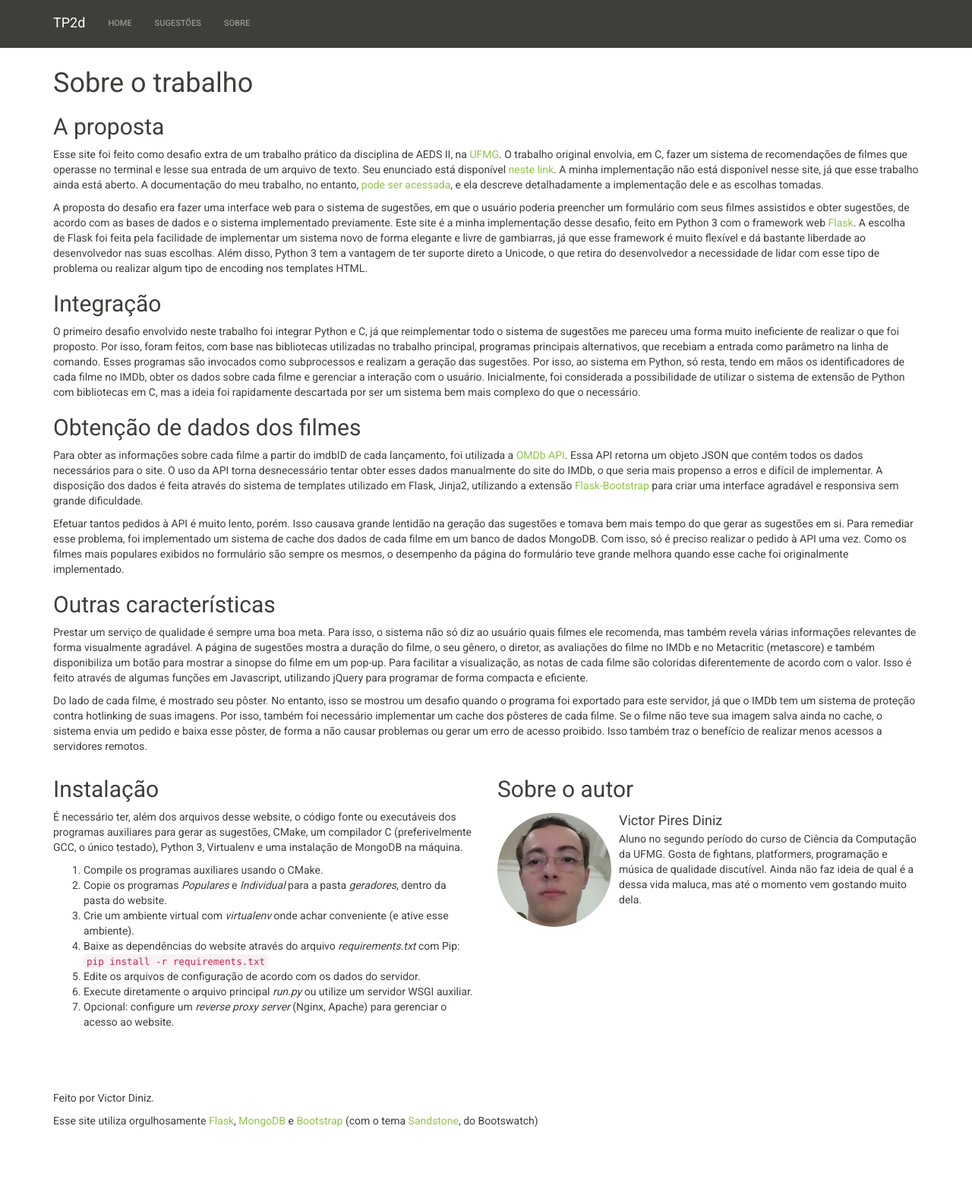
After one commit to Blekwave/AEDS2, a Flask app: page /sobre in a window 1280 px wide. The commit adds this page. Shown: the whole page at 76% size. Run offline with Flask 2, Linux system fonts and the light colour scheme; parts of the project's set-up code (start-up, migrations or seed data) failed here and were passed over; some libraries are stand-ins or nearby versions.

Commit message:
Conteúdo adicionado à página principal, adicionada página sobre o site

```diff
--- a/tp2/webapp/webapp/sugestoes/engine.py
+++ b/tp2/webapp/webapp/sugestoes/engine.py
@@ -12,9 +12,11 @@ def mais_populares(num):
     """
     end_processo = os.path.join(
         current_app.config['BASEDIR'], current_app.config['G_POPULARES'])
+    # Invoca o subprocesso que calcula os filmes mais populares
     processo = subprocess.Popen([end_processo, current_app.config['G_CONFIG'], str(
         current_app.config['NUM_ASSISTIDOS'])], stdout=subprocess.PIPE)
     lista_filmes = []
+    # Lê os filmes a partir do pipe da saída padrão até eof
     while True:
         linha = processo.stdout.readline()
         if not linha:  # eof
@@ -41,8 +43,10 @@ def sugestoes(assistidos, num):
     assistidos_str = [str(x) for x in assistidos]
     p_params = [end_processo, current_app.config['G_CONFIG'],
                 str(current_app.config['NUM_SUGESTOES'])] + assistidos_str
+    # Invoca o subprocesso que calcula os filmes sugeridos so usuário
     processo = subprocess.Popen(p_params, stdout=subprocess.PIPE)
     lista_filmes = []
+    # Lê os filmes a partir do pipe da saída padrão até eof
     while True:
         linha = processo.stdout.readline()
         if not linha:  # eof
--- a/tp2/webapp/webapp/templates/base.html
+++ b/tp2/webapp/webapp/templates/base.html
@@ -6,6 +6,7 @@
 <link rel="stylesheet" type="text/css" href="{{ url_for('static', filename='bootstrap.min.css') }}"/>
 <link rel="stylesheet" type="text/css" href="{{ url_for('static', filename='style.css') }}"/>
 <link href="//maxcdn.bootstrapcdn.com/font-awesome/4.2.0/css/font-awesome.min.css" rel="stylesheet">
+<link rel="icon" type="image/png" href="{{ url_for('static', filename='favicon.png') }}">
 {% endblock %}
 
 {% block navbar %}
@@ -26,7 +27,8 @@
     <div class="collapse navbar-collapse" id="bs-example-navbar-collapse-1">
       <ul class="nav navbar-nav">
         <li><a href="{{ url_for('views.index') }}">Home</a></li>
-        <li><a href="{{ url_for('views.form') }}">Sugest&otilde;es</a></li>
+        <li><a href="{{ url_for('views.form') }}">Sugestões</a></li>
+        <li><a href="{{ url_for('views.sobre') }}">Sobre</a></li>
       </ul>
     </div><!-- /.navbar-collapse -->
   </div>
--- /dev/null
+++ b/tp2/webapp/webapp/templates/sobre.html
@@ -0,0 +1,56 @@
+{% extends "base.html" %}
+
+{% block title %}Sobre o trabalho{% endblock %}
+
+{% block container %}
+<h1>Sobre o trabalho</h1>
+
+<h2>A proposta</h2>
+<p>Esse site foi feito como desafio extra de um trabalho prático da disciplina de AEDS II, na <a href="http://ufmg.br">UFMG</a>. O trabalho original envolvia, em C, fazer um sistema de recomendações de filmes que operasse no terminal e lesse sua entrada de um arquivo de texto. Seu enunciado está disponível <a href="{{ url_for('static', filename='enunciado.pdf') }}">neste link</a>. A minha implementação não está disponível nesse site, já que esse trabalho ainda está aberto. A documentação do meu trabalho, no entanto, <a href="{{ url_for('static', filename='doc.pdf') }}">pode ser acessada</a>, e ela descreve detalhadamente a implementação dele e as escolhas tomadas.</p>
+<p>A proposta do desafio era fazer uma interface web para o sistema de sugestões, em que o usuário poderia preencher um formulário com seus filmes assistidos e obter sugestões, de acordo com as bases de dados e o sistema implementado previamente. Este site é a minha implementação desse desafio, feito em Python 3 com o framework web <a href="http://flask.pocoo.org/">Flask</a>. A escolha de Flask foi feita pela facilidade de implementar um sistema novo de forma elegante e livre de gambiarras, já que esse framework é muito flexível e dá bastante liberdade ao desenvolvedor nas suas escolhas. Além disso, Python 3 tem a vantagem de ter suporte direto a Unicode, o que retira do desenvolvedor a necessidade de lidar com esse tipo de problema ou realizar algum tipo de encoding nos templates HTML.</p>
+
+<h2>Integração</h2>
+<p>O primeiro desafio envolvido neste trabalho foi integrar Python e C, já que reimplementar todo o sistema de sugestões me pareceu uma forma muito ineficiente de realizar o que foi proposto. Por isso, foram feitos, com base nas bibliotecas utilizadas no trabalho principal, programas principais alternativos, que recebiam a entrada como parâmetro na linha de comando. Esses programas são invocados como subprocessos e realizam a geração das sugestões. Por isso, ao sistema em Python, só resta, tendo em mãos os identificadores de cada filme no IMDb, obter os dados sobre cada filme e gerenciar a interação com o usuário. Inicialmente, foi considerada a possibilidade de utilizar o sistema de extensão de Python com bibliotecas em C, mas a ideia foi rapidamente descartada por ser um sistema bem mais complexo do que o necessário.</p>
+
+<h2>Obtenção de dados dos filmes</h2>
+<p>Para obter as informações sobre cada filme a partir do imdbID de cada lançamento, foi utilizada a <a href="http://www.omdbapi.com/">OMDb API</a>. Essa API retorna um objeto JSON que contém todos os dados necessários para o site. O uso da API torna desnecessário tentar obter esses dados manualmente do site do IMDb, o que seria mais propenso a erros e difícil de implementar. A disposição dos dados é feita através do sistema de templates utilizado em Flask, Jinja2, utilizando a extensão <a href="http://pythonhosted.org/Flask-Bootstrap/">Flask-Bootstrap</a> para criar uma interface agradável e responsiva sem grande dificuldade.</p>
+<p>Efetuar tantos pedidos à API é muito lento, porém. Isso causava grande lentidão na geração das sugestões e tomava bem mais tempo do que gerar as sugestões em si. Para remediar esse problema, foi implementado um sistema de cache dos dados de cada filme em um banco de dados MongoDB. Com isso, só é preciso realizar o pedido à API uma vez. Como os filmes mais populares exibidos no formulário são sempre os mesmos, o desempenho da página do formulário teve grande melhora quando esse cache foi originalmente implementado.</p>
+
+<h2>Outras características</h2>
+<p>Prestar um serviço de qualidade é sempre uma boa meta. Para isso, o sistema não só diz ao usuário quais filmes ele recomenda, mas também revela várias informações relevantes de forma visualmente agradável. A página de sugestões mostra a duração do filme, o seu gênero, o diretor, as avaliações do filme no IMDb e no Metacritic (metascore) e também disponibiliza um botão para mostrar a sinopse do filme em um pop-up. Para facilitar a visualização, as notas de cada filme são coloridas diferentemente de acordo com o valor. Isso é feito através de algumas funções em Javascript, utilizando jQuery para programar de forma compacta e eficiente.</p>
+<p>Do lado de cada filme, é mostrado seu pôster. No entanto, isso se mostrou um desafio quando o programa foi exportado para este servidor, já que o IMDb tem um sistema de proteção contra hotlinking de suas imagens. Por isso, também foi necessário implementar um cache dos pôsteres de cada filme. Se o filme não teve sua imagem salva ainda no cache, o sistema envia um pedido e baixa esse pôster, de forma a não causar problemas ou gerar um erro de acesso proibido. Isso também traz o benefício de realizar menos acessos a servidores remotos.</p>
+
+<div class="row">
+    <div class="col-md-6">
+        <h2>Instalação</h2>
+        <p>É necessário ter, além dos arquivos desse website, o código fonte ou executáveis dos programas auxiliares para gerar as sugestões, CMake, um compilador C (preferivelmente GCC, o único testado), Python 3, Virtualenv e uma instalação de MongoDB na máquina.</p>
+        <ol>
+            <li>Compile os programas auxiliares usando o CMake.</li>
+            <li>Copie os programas <em>Populares</em> e <em>Individual</em> para a pasta <em>geradores</em>, dentro da pasta do website.</li>
+            <li>Crie um ambiente virtual com <em>virtualenv</em> onde achar conveniente (e ative esse ambiente).</li>
+            <li>
+                Baixe as dependências do website através do arquivo <em>requirements.txt</em> com Pip:
+                <code>pip install -r requirements.txt</code>
+            </li>
+            <li>Edite os arquivos de configuração de acordo com os dados do servidor.</li>
+            <li>Execute diretamente o arquivo principal <em>run.py</em> ou utilize um servidor WSGI auxiliar.</li>
+            <li>Opcional: configure um <em>reverse proxy server</em> (Nginx, Apache) para gerenciar o acesso ao website.</li>
+        </ol>
+    </div>
+    <div class="col-md-6">
+        <h2>Sobre o autor</h2>
+        <div class="media">
+            <div class="media-left">
+                <img src="{{ url_for('static', filename='eu.jpg') }}" height="150px" width="150px" alt="" class="img-circle">
+            </div>
+            <div class="media-body">
+                <h4 class="media-heading">Victor Pires Diniz</h3>
+                <p>Aluno no segundo período do curso de Ciência da Computação da UFMG. Gosta de fightans, platformers, programação e música de qualidade discutível. Ainda não faz ideia de qual é a dessa vida maluca, mas até o momento vem gostando muito dela.</p>
+            </div>
+        </div>
+    </div>
+</div>
+
+
+
+{% endblock %}
--- a/tp2/webapp/webapp/views.py
+++ b/tp2/webapp/webapp/views.py
@@ -10,6 +10,10 @@ def index():
     """Página principal do site."""
     return render_template("home.html")
 
+@views.route('/sobre')
+def sobre():
+    """Sobre o trabalho."""
+    return render_template("sobre.html")
 
 @views.route('/form')
 def form():
```
Also changed, not shown: tp2/webapp/webapp/static/home.js (added, +8 -0 lines), tp2/webapp/webapp/templates/home.html (+19 -0 lines), tp2/webapp/webapp/static/eu.jpg (added), tp2/webapp/webapp/static/favicon.png (added), tp2/webapp/webapp/static/movies.jpg (added).
